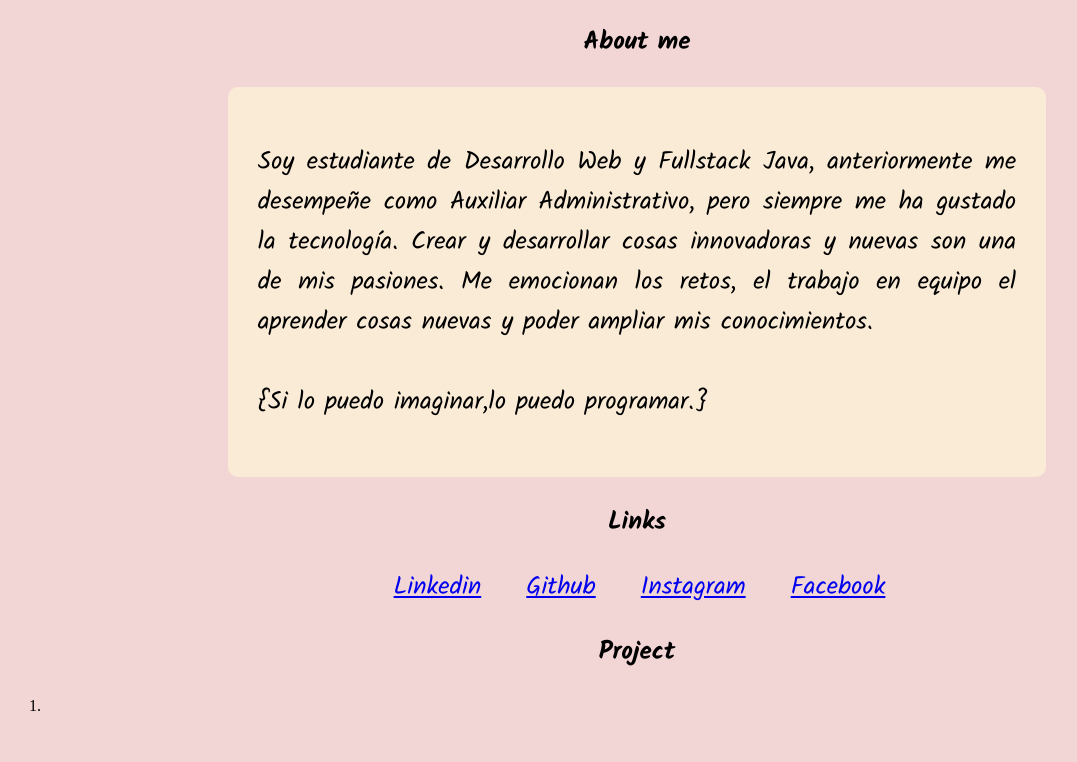
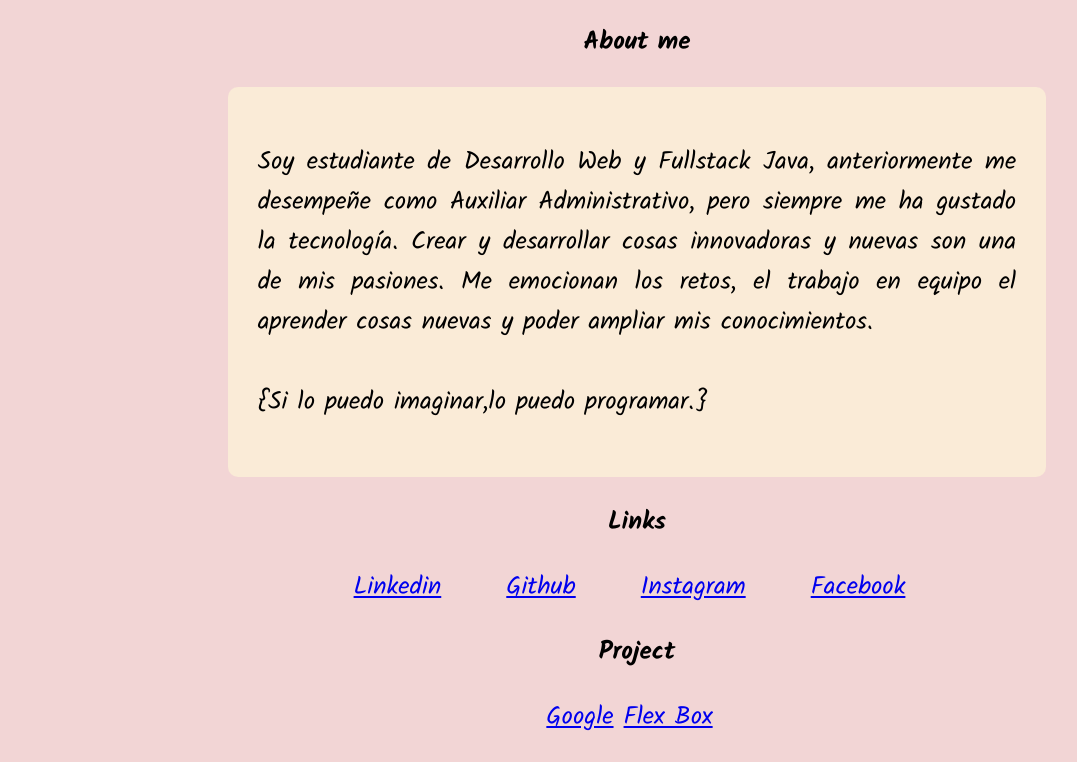
Before and after one commit to MaggyQuijano/PortafolioMag, a plain HTML site: page index.html in a window 1280 px wide. Shown: the part 604-1366 px from the top of the page, without its empty margins (3-1080 px from the left). Before the commit the page ends 1335 px from the top, so only its background shows below. Drawn offline with Linux system fonts and the light colour scheme.

Commit message:
se añadieron los hipervinculos de los trabajos realizados para el portafolio

```diff
--- a/index.html
+++ b/index.html
@@ -49,7 +49,8 @@
     <h3>Project</h3>
     <ol>
         <li>
-            <a href=" agregar el clone de google" ></a>
+            <a href="https://clone-google-theta.vercel.app/" >Google</a>
+            <a href=" https://flex-box-six.vercel.app/">Flex Box </a>
         </li>
 
 
--- a/styles.css
+++ b/styles.css
@@ -17,7 +17,7 @@ h1{
 body{
     background-color:#F2D5D5;
 }
-h3,h2,p,ul,h4{
+h3,h2,p,ul,h4,ol {
     font-family:"Kalam";
     text-align: center;
     font-size: 25px;
@@ -45,16 +45,10 @@ div .container {
 
 }
 
-
-
-ul{
+ul li,ol li{
+    display: inline;
+    font-size: 25px;
+    margin-right: 55px;
     list-style: none;
 
 }
-ul li{
-    display: inline;
-    font-size: 25px;
-    margin-right: 35px;
-
-
-}
```
